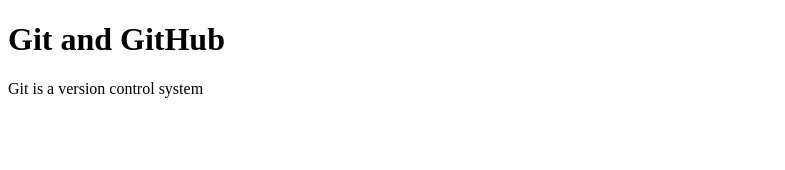
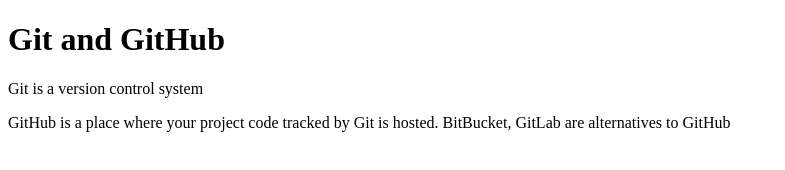
Before and after one commit to puranik3/fynd-aug-2021-git-based-project, a plain HTML site: page index.html in a window 1280 px wide. Shown: the whole page, without its empty margins (0-785 px from the left). Drawn offline with Linux system fonts and the light colour scheme.

Commit message:
Added steps on Git usage, documentation on GitHub and laternatives

```diff
--- a/index.html
+++ b/index.html
@@ -11,5 +11,8 @@
         <p>
             Git is a version control system
         </p>
+        <p>
+            GitHub is a place where your project code tracked by Git is hosted. BitBucket, GitLab are alternatives to GitHub
+        </p>
     </body>
 </html>
```
Also changed, not shown: 1 other file.
